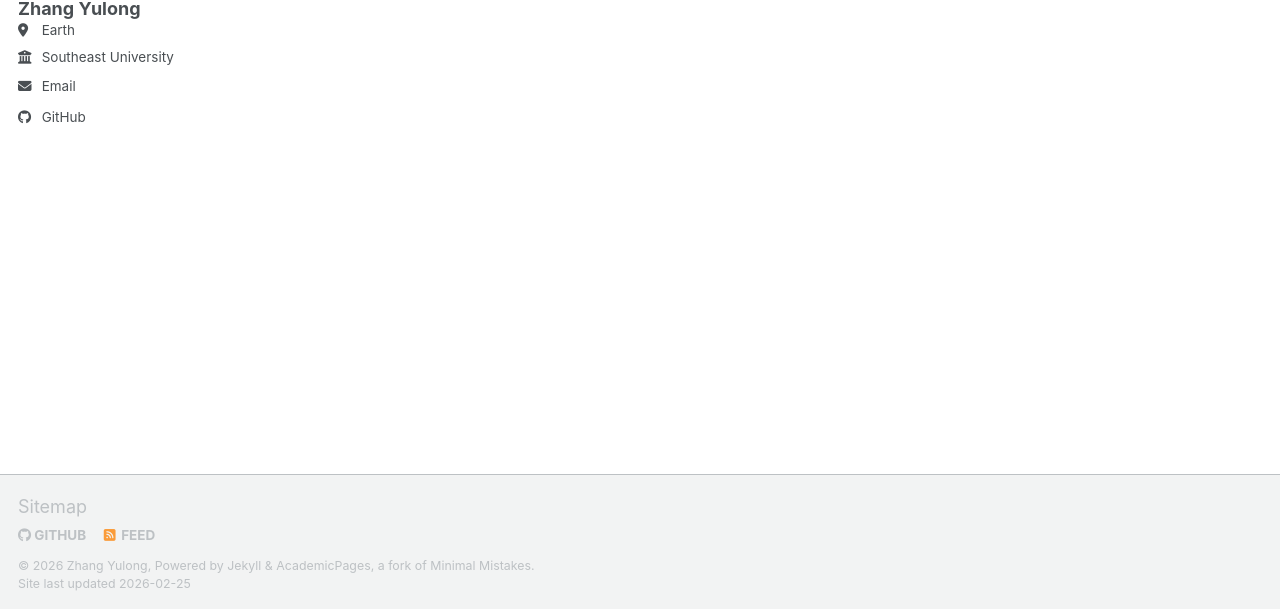
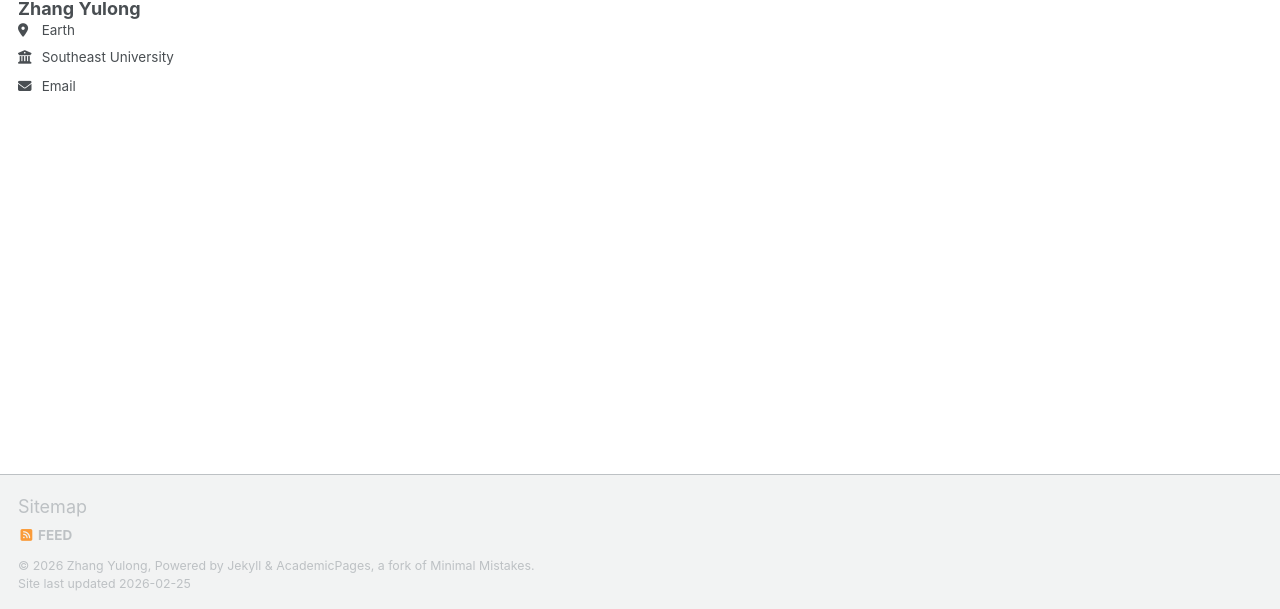
Before and after one commit to Zhangyulong934/Zhangyulong934.github.io, a Jekyll site: the page built from _pages/about.md, in a window 1280 px wide. Shown: the part 288-897 px from the top of the page. Built offline with Jekyll 4.4.1, drawn with Linux system fonts in a browser that asks for light colours; a script bundle is joined from its source files by our own code; library files that are not in the unit come from our copies.

Commit message:
Update _config.yml

```diff
--- a/_config.yml
+++ b/_config.yml
@@ -51,7 +51,7 @@ author:
   bitbucket        : # Username - Update with your username on the site
   codepen          : # Username
   dribbble         : # Username
-  github           : "https://github.com/Zhangyulong934"
+  github           : #"https://github.com/Zhangyulong934"
   kaggle           : # Username
   stackoverflow    : # User number or user number and name (i.e., use "1" or "1/jeff-atwood")
 
```
